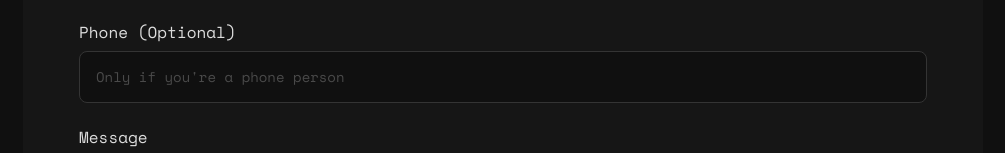
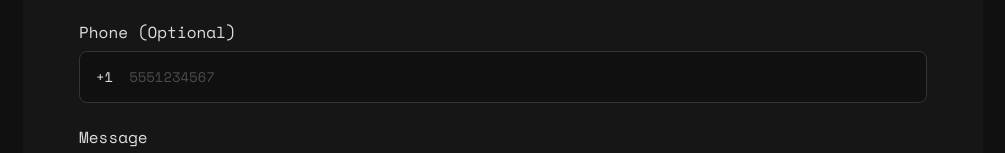
Before and after one commit to ashujainvi/ashu-jainvi-ui, a React (Vite) app: page /contact in a window 1280 px wide. Shown: the part 644-797 px from the top of the page, without its empty margins (137-1142 px from the left). Built offline with nearby package versions, Linux system fonts and the light colour scheme; no server answers.

Commit message:
Fix contact form

```diff
--- a/src/organisms/ContactForm/ContactForm.module.css
+++ b/src/organisms/ContactForm/ContactForm.module.css
@@ -58,6 +58,51 @@
   color: var(--color-gray);
 }
 
+.input:-webkit-autofill,
+.input:-webkit-autofill:hover,
+.input:-webkit-autofill:focus,
+.textarea:-webkit-autofill,
+.textarea:-webkit-autofill:hover,
+.textarea:-webkit-autofill:focus {
+  -webkit-text-fill-color: var(--color-gray-lighter);
+  -webkit-box-shadow: 0 0 0 1000px var(--color-gray-darkest) inset;
+  box-shadow: 0 0 0 1000px var(--color-gray-darkest) inset;
+  font-family: var(--font-family-secondary);
+  font-size: 0.875rem;
+  caret-color: var(--color-gray-lighter);
+  transition: background-color 5000s ease-in-out 0s;
+}
+
+.phoneWrapper {
+  display: flex;
+  align-items: center;
+  background-color: var(--color-gray-darkest);
+  border: 1px solid var(--color-gray-dark);
+  border-radius: 0.5rem;
+  transition: border-color 0.2s ease;
+}
+
+.phoneWrapper:focus-within {
+  border-color: var(--color-gray);
+}
+
+.phonePrefix {
+  padding-left: 1rem;
+  font-family: var(--font-family-secondary);
+  font-size: 0.875rem;
+  color: var(--color-gray-light);
+  user-select: none;
+}
+
+.phoneInput {
+  border: none;
+  background: transparent;
+}
+
+.phoneInput:focus {
+  border-color: transparent;
+}
+
 .textarea {
   min-height: 10rem;
   resize: vertical;
@@ -76,3 +121,9 @@
   text-align: center;
   padding: 2rem 0;
 }
+
+.successWrapper {
+  display: flex;
+  flex-direction: column;
+  align-items: center;
+}
--- a/src/organisms/ContactForm/ContactForm.tsx
+++ b/src/organisms/ContactForm/ContactForm.tsx
@@ -1,5 +1,6 @@
-import type { FC } from 'react';
+import { type FC, useRef } from 'react';
 import { useForm, ValidationError } from '@formspree/react';
+import { useNavigate } from 'react-router-dom';
 import styles from './ContactForm.module.css';
 import Button from '../../atoms/Button/Button';
 
@@ -7,18 +8,40 @@ const FORMSPREE_FORM_ID = import.meta.env.VITE_FORMSPREE_FORM_ID as string;
 
 const ContactForm: FC = () => {
   const [state, handleSubmit, reset] = useForm(FORMSPREE_FORM_ID);
+  const navigate = useNavigate();
+  const phoneRef = useRef<HTMLInputElement>(null);
+
+  const formatPhoneNumber = (value: string): string => {
+    const digits = value.replace(/\D/g, '');
+    if (digits.length === 10) {
+      return `(${digits.slice(0, 3)}) ${digits.slice(3, 6)}-${digits.slice(6)}`;
+    }
+    return value;
+  };
+
+  const stripPhoneFormat = (value: string): string => {
+    return value.replace(/\D/g, '');
+  };
+
+  const onSubmit = (e: React.FormEvent<HTMLFormElement>) => {
+    const phoneInput = phoneRef.current;
+    if (phoneInput && phoneInput.value) {
+      phoneInput.value = `+1${stripPhoneFormat(phoneInput.value)}`;
+    }
+    handleSubmit(e);
+  };
 
   if (state.succeeded) {
     return (
-      <div className={styles.form}>
+      <div className={`${styles.form} ${styles.successWrapper}`}>
         <p className={styles.successMessage}>Thanks for reaching out! I'll get back to you soon.</p>
-        <Button type="button" variant="primary" onClick={reset}>Send another message</Button>
+        <Button type="button" variant="primary" onClick={() => { reset(); navigate('/photos'); }} style={{ maxWidth: '16.25rem' }}>View Portfolio</Button>
       </div>
     );
   }
 
   return (
-    <form className={styles.form} onSubmit={handleSubmit} noValidate>
+    <form className={styles.form} onSubmit={onSubmit} noValidate>
       <div className={styles.field}>
         <label htmlFor="name" className={styles.label}>Name</label>
         <input
@@ -47,14 +70,31 @@ const ContactForm: FC = () => {
       </div>
       <div className={styles.field}>
         <label htmlFor="phone" className={styles.label}>Phone (Optional)</label>
+        <div className={styles.phoneWrapper}>
+          <span className={styles.phonePrefix}>+1</span>
           <input
+            ref={phoneRef}
             id="phone"
             type="tel"
             name="phone"
-          className={styles.input}
-          placeholder="Only if you're a phone person"
+            className={`${styles.input} ${styles.phoneInput}`}
+            placeholder="5551234567"
+            maxLength={14}
+            title="Enter a 10-digit US phone number"
             autoComplete="tel"
+            onKeyDown={(e) => {
+              if (!/[\d]/.test(e.key) && !['Backspace', 'Delete', 'Tab', 'ArrowLeft', 'ArrowRight', 'Home', 'End'].includes(e.key) && !e.ctrlKey && !e.metaKey) {
+                e.preventDefault();
+              }
+            }}
+            onFocus={(e) => {
+              e.target.value = stripPhoneFormat(e.target.value);
+            }}
+            onBlur={(e) => {
+              e.target.value = formatPhoneNumber(e.target.value);
+            }}
           />
+        </div>
       </div>
       <div className={styles.field}>
         <label htmlFor="message" className={styles.label}>Message</label>
```
Lines whose indentation alone changed are shown as unchanged.
